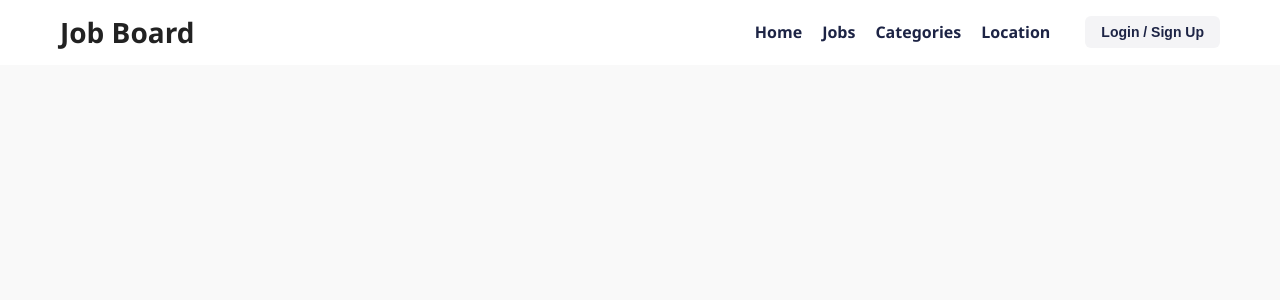
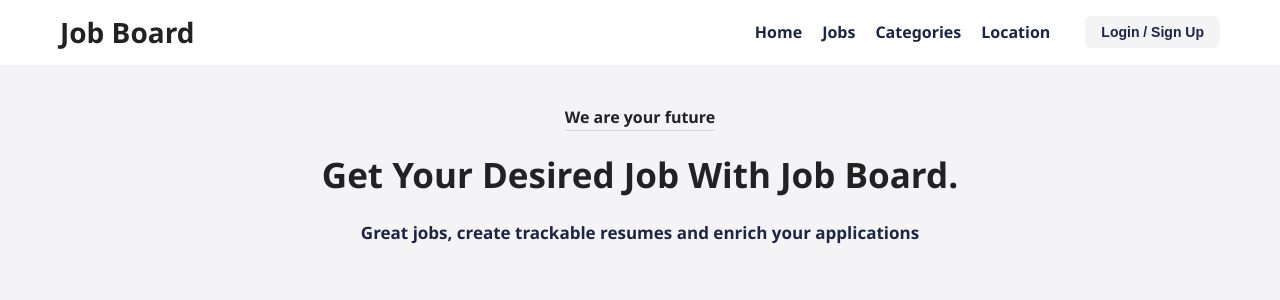
Before and after one commit to Jon-Felipe/Job-Board-React, a React (Vite) app: page / in a window 1280 px wide. Shown: the top 300 px of the page. Built offline with nearby package versions, Linux system fonts and the light colour scheme.

Commit message:
hero component init and hero styling

```diff
--- a/src/App.tsx
+++ b/src/App.tsx
@@ -1,10 +1,14 @@
 // components
 import Header from './components/Header/Header';
+import Hero from './components/Hero/Hero';
 
 function App() {
   return (
     <>
       <Header title='Job Board' />
+      <main>
+        <Hero />
+      </main>
     </>
   );
 }
--- /dev/null
+++ b/src/components/Hero/Hero.module.css
@@ -0,0 +1,26 @@
+.hero {
+  padding: 40px;
+  background-color: #f4f4f6;
+  display: flex;
+  flex-direction: column;
+  align-items: center;
+  justify-content: center;
+}
+
+.topText {
+  text-align: center;
+  font-size: 16px;
+  font-weight: 600;
+  border-bottom: 1px solid rgba(29, 36, 69, 0.15);
+}
+
+.title {
+  text-align: center;
+  font-size: 35px;
+}
+
+.subtitle {
+  text-align: center;
+  font-size: 17px;
+  font-weight: 600;
+}
--- /dev/null
+++ b/src/components/Hero/Hero.tsx
@@ -0,0 +1,15 @@
+import styles from './Hero.module.css';
+
+function Hero() {
+  return (
+    <section className={styles.hero}>
+      <h6 className={styles.topText}>We are your future</h6>
+      <h1 className={styles.title}>Get Your Desired Job With Job Board.</h1>
+      <p className={styles.subtitle}>
+        Great jobs, create trackable resumes and enrich your applications
+      </p>
+    </section>
+  );
+}
+
+export default Hero;
```
